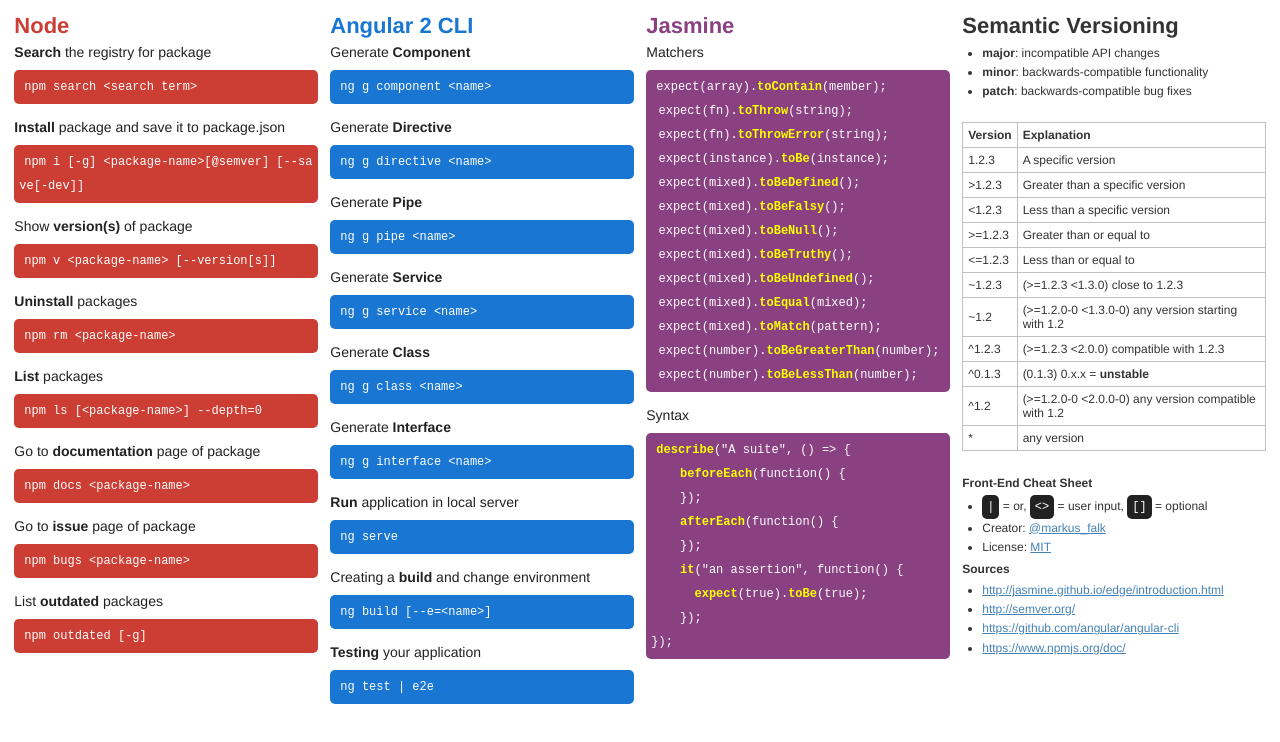
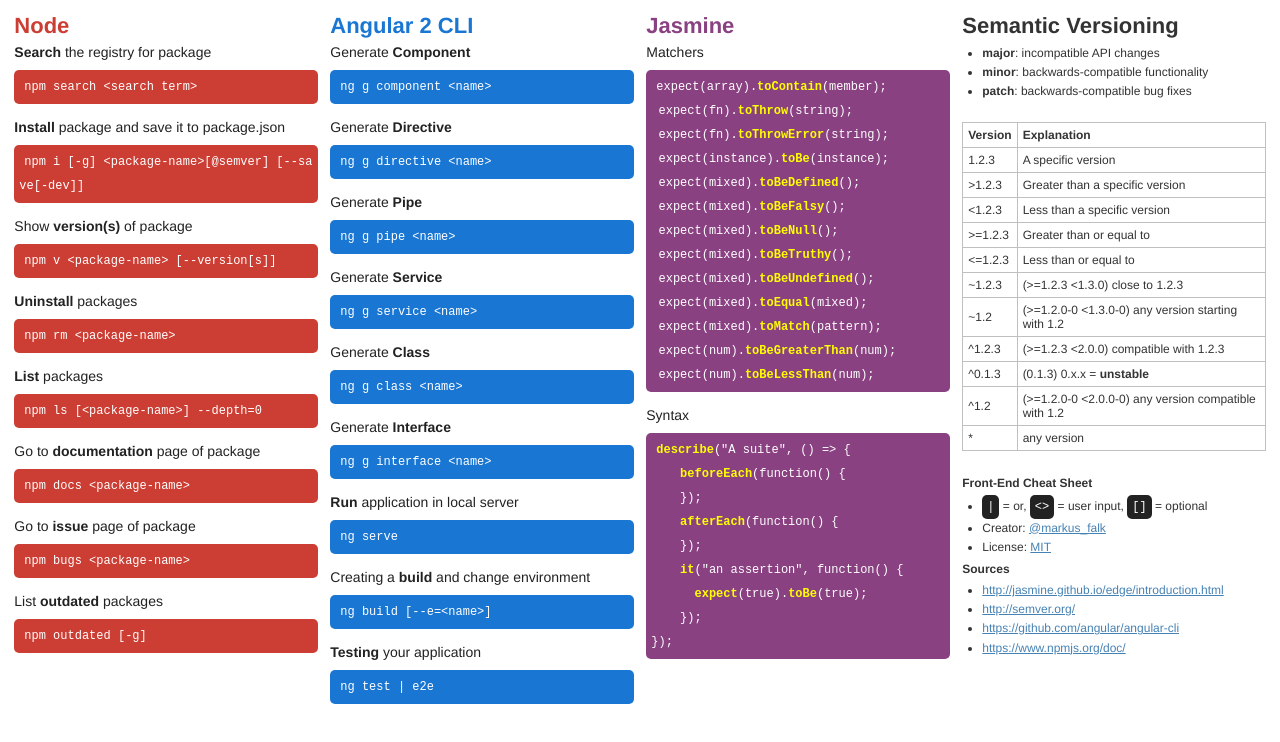
Before and after one commit to markusfalk/front-end-cheatsheet, a plain HTML site: page html/front-end-cheat-sheet.html in a window 1280 px wide. Drawn offline with Linux system fonts and the light colour scheme.

Commit message:
[TASK] change formatting

```diff
--- a/html/front-end-cheat-sheet.html
+++ b/html/front-end-cheat-sheet.html
@@ -84,7 +84,7 @@
         <h2>Jasmine</h2>
 
         <h3>Matchers</h3>
-        <pre><code>expect(array).<strong>toContain</strong>(member);<br> expect(fn).<strong>toThrow</strong>(string);<br> expect(fn).<strong>toThrowError</strong>(string);<br> expect(instance).<strong>toBe</strong>(instance);<br> expect(mixed).<strong>toBeDefined</strong>();<br> expect(mixed).<strong>toBeFalsy</strong>();<br> expect(mixed).<strong>toBeNull</strong>();<br> expect(mixed).<strong>toBeTruthy</strong>();<br> expect(mixed).<strong>toBeUndefined</strong>();<br> expect(mixed).<strong>toEqual</strong>(mixed);<br> expect(mixed).<strong>toMatch</strong>(pattern);<br> expect(number).<strong>toBeGreaterThan</strong>(number);<br> expect(number).<strong>toBeLessThan</strong>(number);</code></pre>
+        <pre><code>expect(array).<strong>toContain</strong>(member);<br> expect(fn).<strong>toThrow</strong>(string);<br> expect(fn).<strong>toThrowError</strong>(string);<br> expect(instance).<strong>toBe</strong>(instance);<br> expect(mixed).<strong>toBeDefined</strong>();<br> expect(mixed).<strong>toBeFalsy</strong>();<br> expect(mixed).<strong>toBeNull</strong>();<br> expect(mixed).<strong>toBeTruthy</strong>();<br> expect(mixed).<strong>toBeUndefined</strong>();<br> expect(mixed).<strong>toEqual</strong>(mixed);<br> expect(mixed).<strong>toMatch</strong>(pattern);<br> expect(num).<strong>toBeGreaterThan</strong>(num);<br> expect(num).<strong>toBeLessThan</strong>(num);</code></pre>
 <!-- expect(number).<strong>toBeNaN</strong>();
 expect(spy).<strong>toHaveBeenCalled</strong>();
 expect(number).<strong>toBeCloseTo</strong>(number, decimalPlaces);
```
